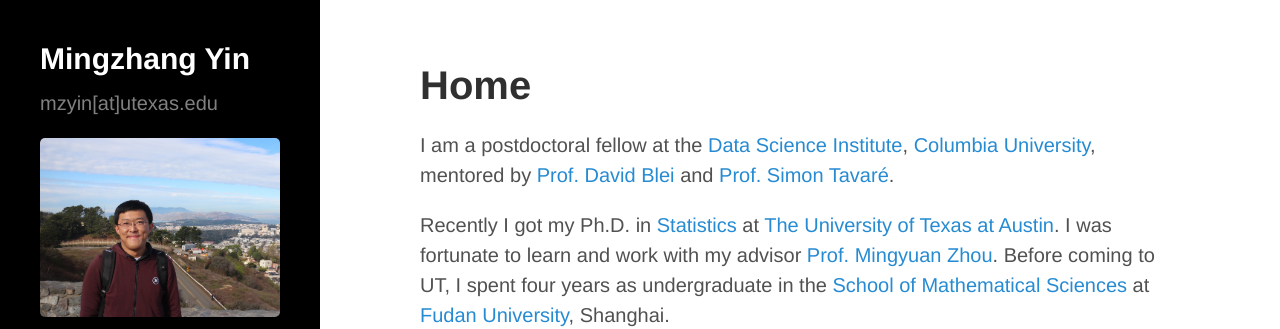
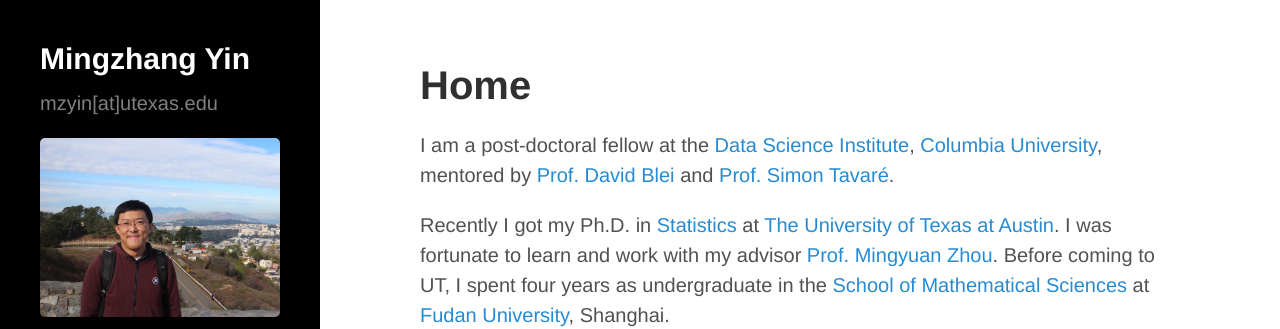
Before and after one commit to mingzhang-yin/mingzhang-yin.github.io, a Jekyll site: the page built from index.md, in a window 1280 px wide. Shown: the top 329 px of the page. Built offline with Jekyll 4.4.1, drawn with Linux system fonts in a browser that asks for light colours; nearby versions of some CDN libraries.

Commit message:
Update index.md

```diff
--- a/index.md
+++ b/index.md
@@ -10,7 +10,7 @@
 <div>
 <div class="row">
   <p>
- <p> I am a postdoctoral fellow at the <a href="https://datascience.columbia.edu">Data Science Institute</a>, <a href="https://www.columbia.edu">Columbia University</a>, mentored by <a href="http://www.cs.columbia.edu/~blei/">Prof. David Blei </a> and <a href="http://www.damtp.cam.ac.uk/user/st321/Columbia.html">Prof. Simon Tavaré</a>.</p>
+ <p> I am a post-doctoral fellow at the <a href="https://datascience.columbia.edu">Data Science Institute</a>, <a href="https://www.columbia.edu">Columbia University</a>, mentored by <a href="http://www.cs.columbia.edu/~blei/">Prof. David Blei </a> and <a href="http://www.damtp.cam.ac.uk/user/st321/Columbia.html">Prof. Simon Tavaré</a>.</p>
 
 Recently I got my Ph.D. in <a href="https://stat.utexas.edu">Statistics </a> at <a href="https://www.utexas.edu">The University of Texas at Austin</a>. I was fortunate to learn and work with my advisor
   <a href="https://mingyuanzhou.github.io">Prof. Mingyuan Zhou</a>.  Before coming to UT, I spent four years as undergraduate in the <a href="http://math.fudan.edu.cn/olden/Index.htm"> School of Mathematical Sciences</a> at <a href="http://www.fudan.edu.cn/en/"> Fudan University</a>, Shanghai. </p>
```
